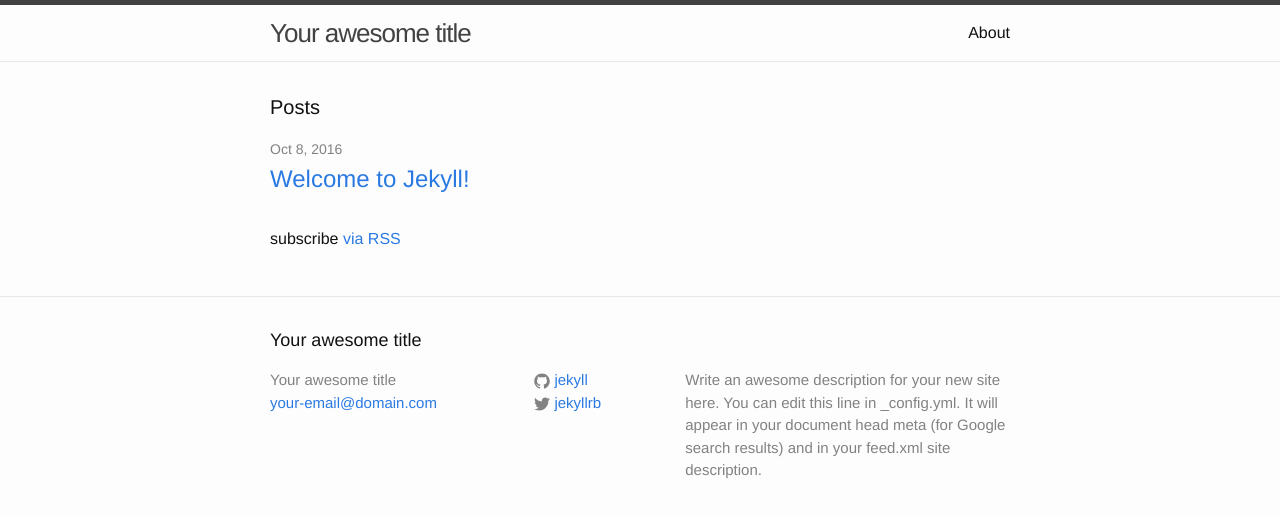
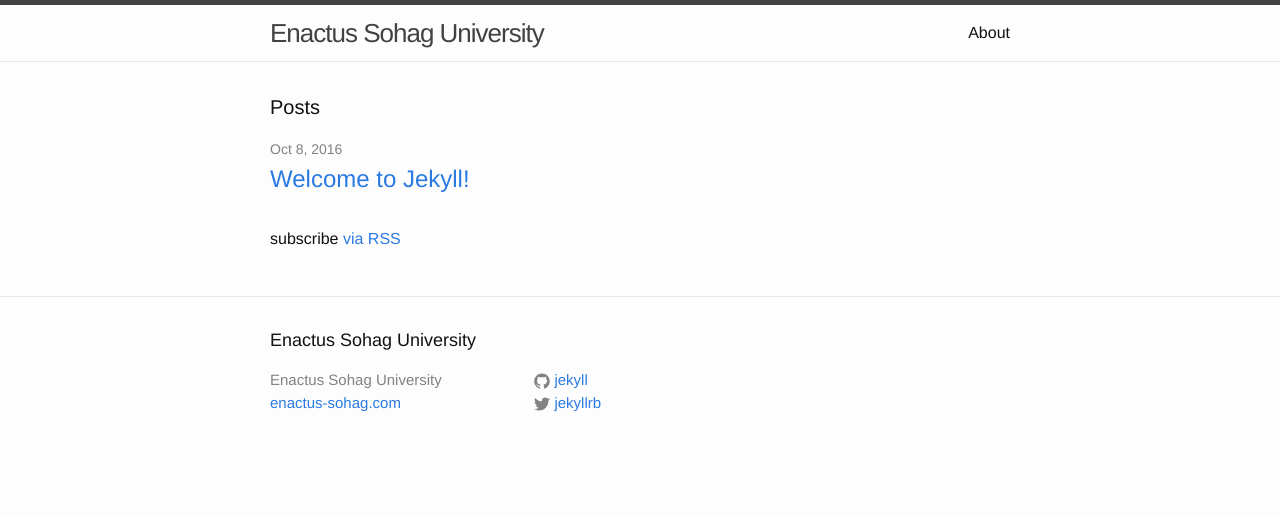
Before and after one commit to intelm/enactussohag.github.io, a Jekyll site: the page built from index.html, in a window 1280 px wide. Shown: the top 517 px of the page. Built offline with Jekyll 4.4.1, drawn with Linux system fonts in a browser that asks for light colours.

Commit message:
Update _config.yml

```diff
--- a/_config.yml
+++ b/_config.yml
@@ -6,12 +6,12 @@
 # 'jekyll serve'. If you change this file, please restart the server process.
 
 # Site settings
-title: Your awesome title
-email: your-email@domain.com
-description: > # this means to ignore newlines until "baseurl:"
-  Write an awesome description for your new site here. You can edit this
-  line in _config.yml. It will appear in your document head meta (for
-  Google search results) and in your feed.xml site description.
+title: Enactus Sohag University
+email: enactus-sohag.com
+# description: > # this means to ignore newlines until "baseurl:"
+  # Write an awesome description for your new site here. You can edit this
+  # line in _config.yml. It will appear in your document head meta (for
+  # Google search results) and in your feed.xml site description.
 baseurl: "" # the subpath of your site, e.g. /blog
 url: "http://yourdomain.com" # the base hostname & protocol for your site
 twitter_username: jekyllrb
```
